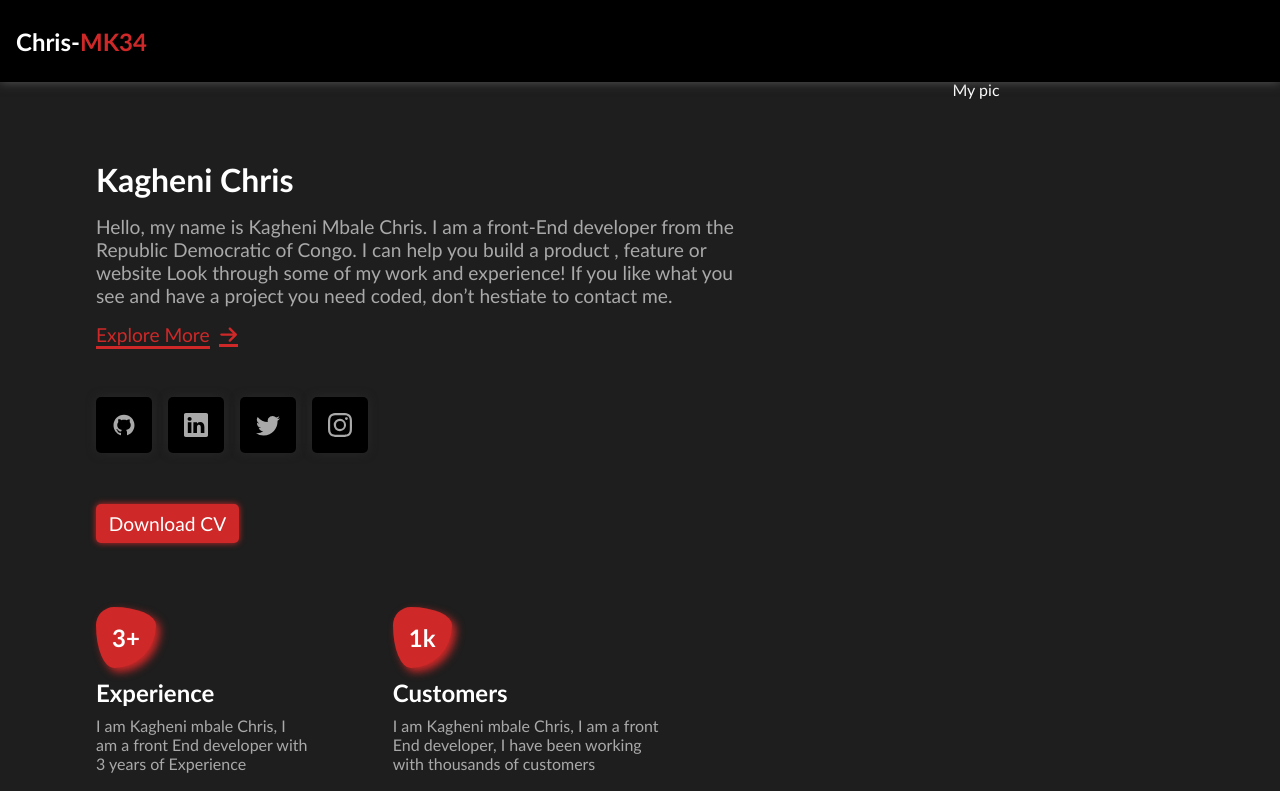
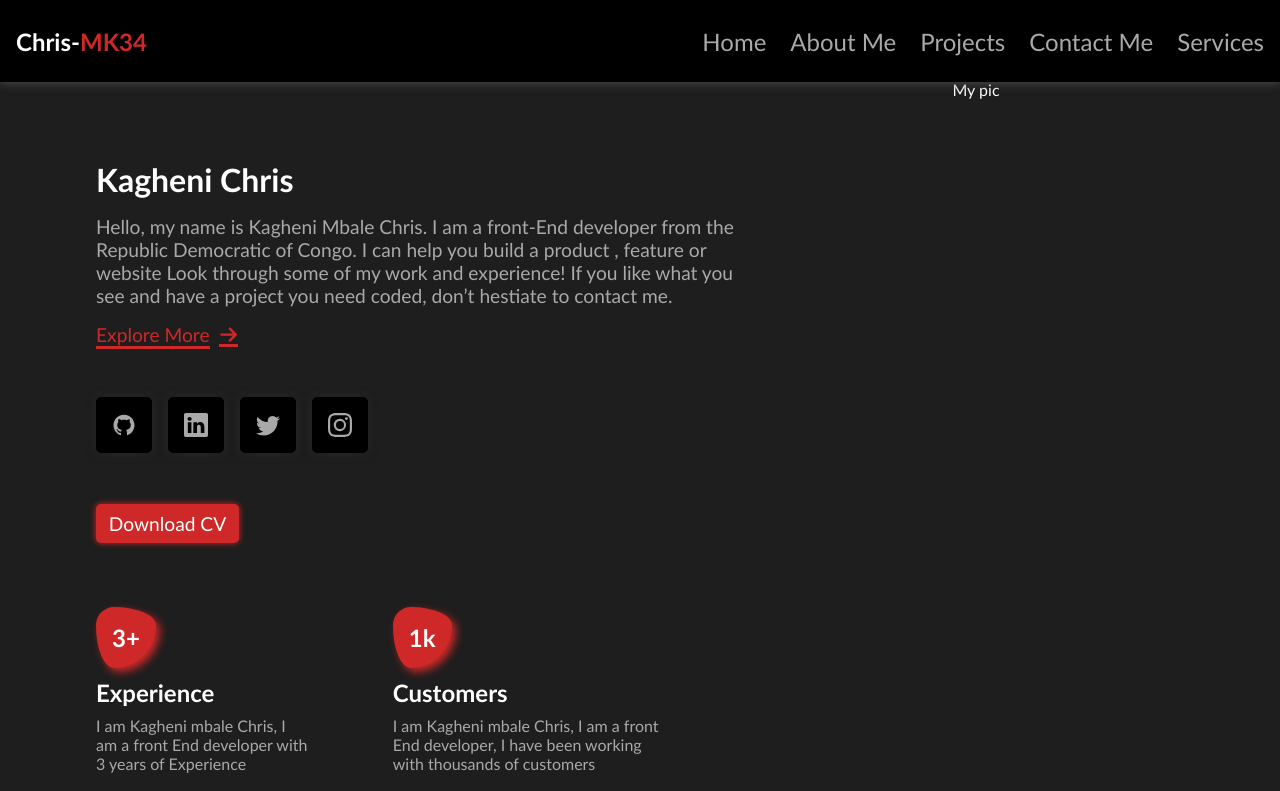
Before and after one commit to Kaghenimbale/Chris-mk34, a React (Create React App) app: page / in a window 1280 px wide. Shown: the top 791 px of the page. Built offline with nearby package versions, Linux system fonts and the light colour scheme.

Commit message:
Add desktop navigation bar

```diff
--- a/package.json
+++ b/package.json
@@ -9,6 +9,7 @@
     "react": "^18.2.0",
     "react-dom": "^18.2.0",
     "react-icons": "^4.8.0",
+    "react-router-dom": "^6.10.0",
     "react-scripts": "5.0.1",
     "web-vitals": "^2.1.4"
   },
--- a/src/components/Header/header.css
+++ b/src/components/Header/header.css
@@ -230,4 +230,23 @@
   .menuBtn {
     display: none;
   }
+
+  .close {
+    display: none;
+  }
+
+  .navLists {
+    display: initial;
+  }
+
+  .nav-links {
+    display: flex;
+    flex-direction: row;
+    position: initial;
+    background-color: transparent;
+  }
+
+  .navLink a {
+    color: darkgray;
+  }
 }
```
Also changed, not shown: src/App.js (+9 -8 lines), 1 other file (tests, documents, lock files or other folders).
